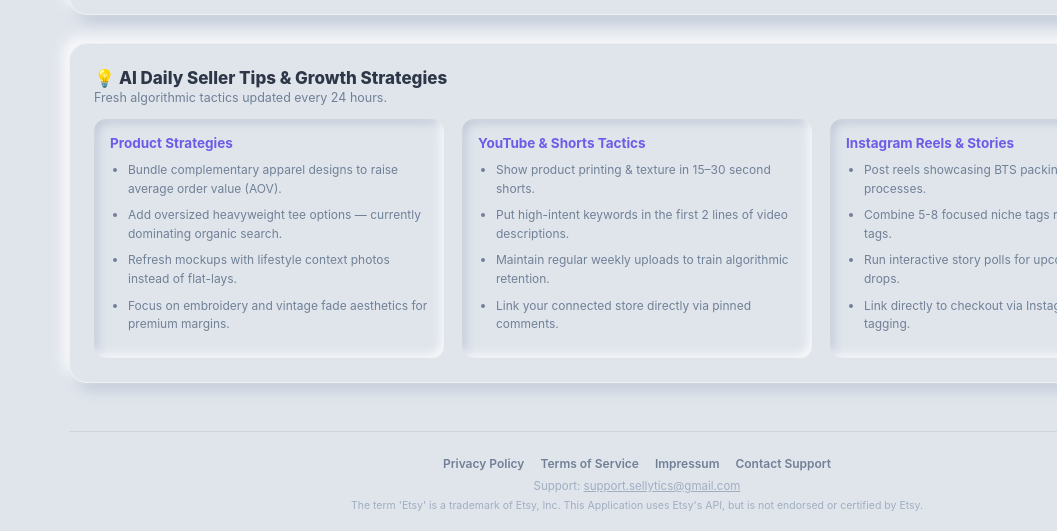
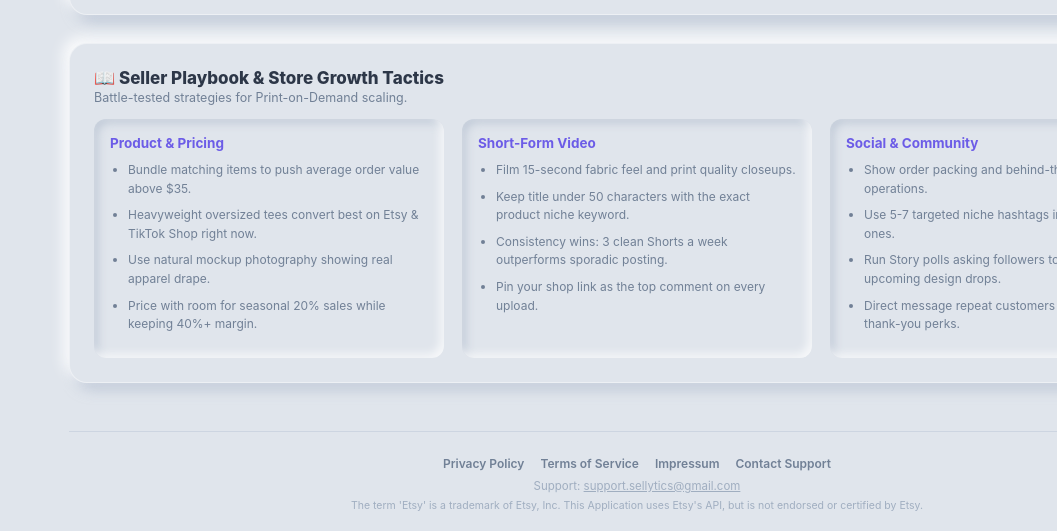
Before and after one commit to zeromaxtech/Sellytics, a website: page public/dashboard.html in a window 1280 px wide. Shown: the part 1422-1953 px from the top of the page, without its empty margins (223-1280 px from the left). Drawn offline with nearby package versions, Linux system fonts and the light colour scheme; no server answers; sample sign-in values are in the browser's storage.

Commit message:
Replace AI tags with real Seller Playbook tactics and polish clean SaaS footer

```diff
--- a/public/dashboard.html
+++ b/public/dashboard.html
@@ -85,11 +85,11 @@
           <li class="nav-item">
             <a href="#tips">
               <div class="nav-item-left">
-                <!-- Light Bulb Icon -->
+                <!-- Book / Light Bulb Icon -->
                 <svg fill="none" viewBox="0 0 24 24" stroke="currentColor">
-                  <path stroke-linecap="round" stroke-linejoin="round" d="M9.663 17h4.673M12 3v1m6.364 1.636l-.707.707M21 12h-1M4 12H3m3.343-5.657l-.707-.707m2.828 9.9a5 5 0 117.072 0l-.548.547A3.374 3.374 0 0014 18.469V19a2 2 0 11-4 0v-.531c0-.895-.356-1.754-.988-2.386l-.548-.547z"/>
+                  <path stroke-linecap="round" stroke-linejoin="round" d="M12 6.253v13m0-13C10.832 5.477 9.246 5 7.5 5S4.168 5.477 3 6.253v13C4.168 18.477 5.754 18 7.5 18s3.332.477 4.5 1.253m0-13C13.168 5.477 14.754 5 16.5 5c1.747 0 3.332.477 4.5 1.253v13C19.832 18.477 18.247 18 16.5 18c-1.746 0-3.332.477-4.5 1.253"/>
                 </svg>
-                <span>Daily AI Tips</span>
+                <span>Seller Playbook</span>
               </div>
             </a>
           </li>
@@ -416,37 +416,37 @@
         </div>
       </section>
 
-      <!-- Daily AI Tips Section -->
+      <!-- Seller Playbook & Growth Strategies -->
       <section class="neu-card" id="tips" style="margin-top: 28px;">
-        <h2 style="font-size: 17px; font-weight: 800;">💡 AI Daily Seller Tips &amp; Growth Strategies</h2>
-        <p style="font-size: 12.5px; color: var(--text-secondary); margin-top: 2px;" id="insightsNote">Fresh algorithmic tactics updated every 24 hours.</p>
+        <h2 style="font-size: 17px; font-weight: 800;">📖 Seller Playbook &amp; Store Growth Tactics</h2>
+        <p style="font-size: 12.5px; color: var(--text-secondary); margin-top: 2px;" id="insightsNote">Battle-tested strategies for Print-on-Demand scaling.</p>
 
         <div class="tips-grid">
           <div class="tips-col">
-            <h3>Product Strategies</h3>
+            <h3>Product &amp; Pricing</h3>
             <ul id="insightGrid">
-              <li>Bundle complementary apparel designs to raise average order value (AOV).</li>
-              <li>Add oversized heavyweight tee options — currently dominating organic search.</li>
-              <li>Refresh mockups with lifestyle context photos instead of flat-lays.</li>
-              <li>Focus on embroidery and vintage fade aesthetics for premium margins.</li>
+              <li>Bundle matching items to push average order value above $35.</li>
+              <li>Heavyweight oversized tees convert best on Etsy &amp; TikTok Shop right now.</li>
+              <li>Use natural mockup photography showing real apparel drape.</li>
+              <li>Price with room for seasonal 20% sales while keeping 40%+ margin.</li>
             </ul>
           </div>
           <div class="tips-col">
-            <h3>YouTube &amp; Shorts Tactics</h3>
+            <h3>Short-Form Video</h3>
             <ul id="youtubeTips">
-              <li>Show product printing &amp; texture in 15–30 second shorts.</li>
-              <li>Put high-intent keywords in the first 2 lines of video descriptions.</li>
-              <li>Maintain regular weekly uploads to train algorithmic retention.</li>
-              <li>Link your connected store directly via pinned comments.</li>
+              <li>Film 15-second fabric feel and print quality closeups.</li>
+              <li>Keep title under 50 characters with the exact product niche keyword.</li>
+              <li>Consistency wins: 3 clean Shorts a week outperforms sporadic posting.</li>
+              <li>Pin your shop link as the top comment on every upload.</li>
             </ul>
           </div>
           <div class="tips-col">
-            <h3>Instagram Reels &amp; Stories</h3>
+            <h3>Social &amp; Community</h3>
             <ul id="instagramTips">
-              <li>Post reels showcasing BTS packing and printing processes.</li>
-              <li>Combine 5-8 focused niche tags rather than bloated tags.</li>
-              <li>Run interactive story polls for upcoming graphic drops.</li>
-              <li>Link directly to checkout via Instagram Product tagging.</li>
+              <li>Show order packing and behind-the-scenes store operations.</li>
+              <li>Use 5-7 targeted niche hashtags instead of generic ones.</li>
+              <li>Run Story polls asking followers to vote on upcoming design drops.</li>
+              <li>Direct message repeat customers with personalized thank-you perks.</li>
             </ul>
           </div>
         </div>
@@ -517,8 +517,8 @@
           <div class="timeline-item">
             <div class="timeline-node"><div class="timeline-node-inner"></div></div>
             <div class="timeline-content">
-              <p>AI Tips Refreshed</p>
-              <span>OpenRouter model updated</span>
+              <p>Seller Tips Updated</p>
+              <span>Playbook strategies active</span>
             </div>
           </div>
         </div>
```
